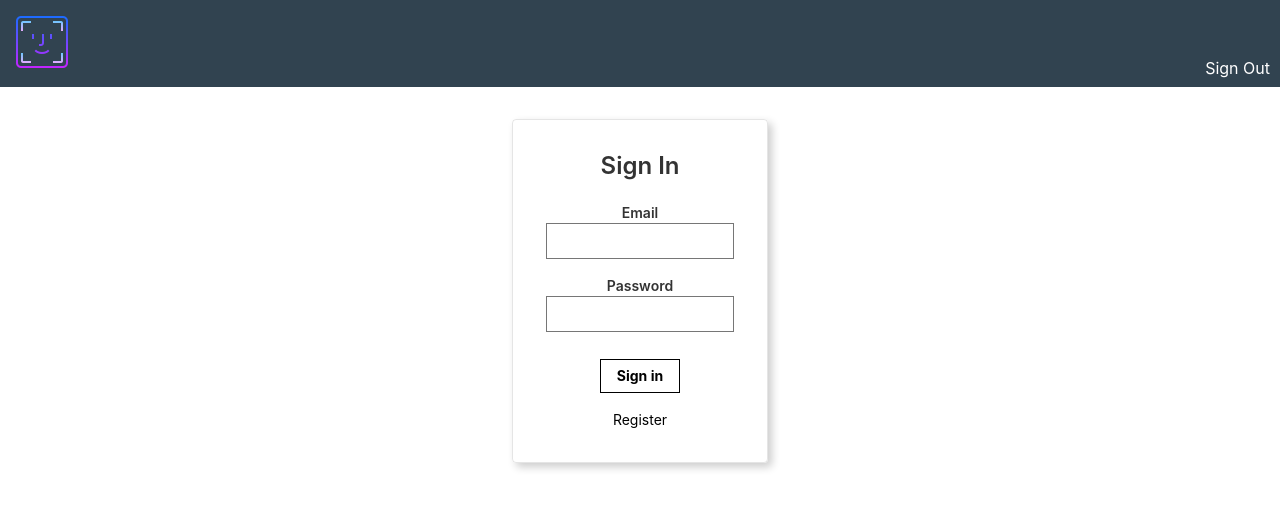
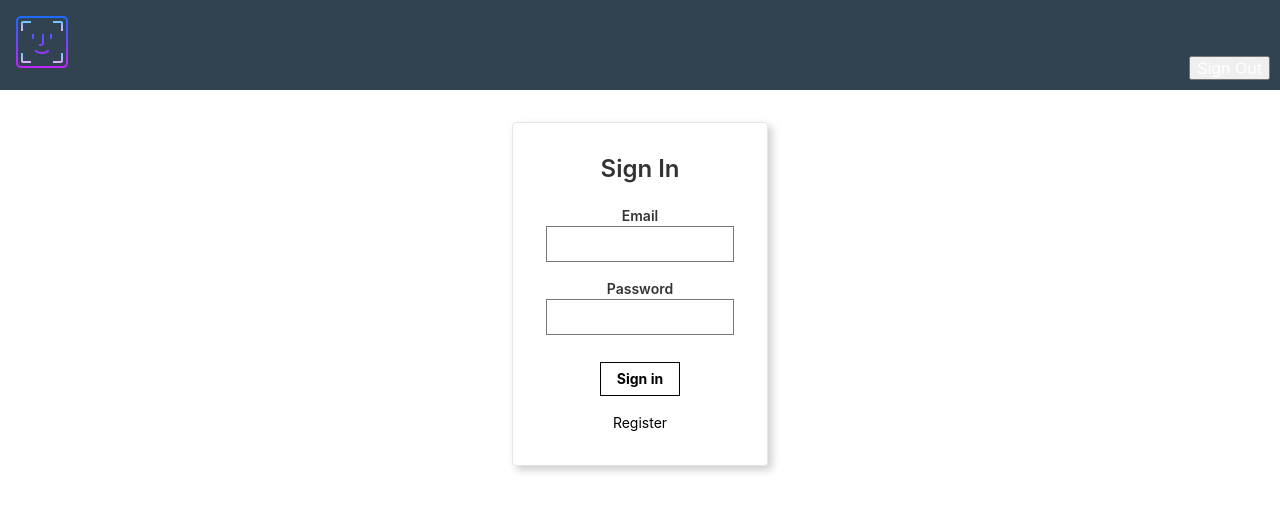
Before and after one commit to anami-sf/Smart-Face-ID, a React (Create React App) app: page / in a window 1280 px wide. Shown: the top 512 px of the page. Built offline with nearby package versions, Linux system fonts and the light colour scheme; what clarifai would draw is missing.

Commit message:
Added functionality to the sign-out button in the navigation bar. The sign out button now takes the user back tothe sign in page.

```diff
--- a/src/App.js
+++ b/src/App.js
@@ -24,7 +24,11 @@ class App extends Component {
   }
 
   onRouteChange = () => {
+    if (this.state.route === 'home') {
+      this.setState({route: 'signIn'})
+    }else{
     this.setState({route: 'home'});
+    }
   }
 
   calculateFaceLocation = (data) => {
@@ -76,7 +80,7 @@ class App extends Component {
   render() {
     return (
       <div className="App">
-        <Navigation />
+        <Navigation onRouteChange = {this.onRouteChange} />
         <div style = {{display: 'flex', flexDirection: 'column', justifyContent: 'center'}}>
           { this.state.route === 'signIn' ?
             <SignIn onRouteChange = {this.onRouteChange}/> :
--- a/src/Components/Navigation/Navigation.js
+++ b/src/Components/Navigation/Navigation.js
@@ -1,11 +1,17 @@
 import React from 'react';
 import Logo from './Logo/Logo.js';
 
-const Navigation = () => {
+const Navigation = ({onRouteChange}) => {
     return(
         <nav style = {{display: 'flex', justifyContent: 'space-between', alignItems: 'baseline', padding: '10px', backgroundColor: 'rgb(49, 67,80)'}}>
             <Logo />
-            <span className = 'f5 link white dim grow '> Sign Out </span>
+            <input
+            className = 'f5 link white dim grow '
+            type = 'submit'
+            value = 'Sign Out'
+            onClick = {onRouteChange}
+            >
+            </input>
         </nav>
     )
 }
```
